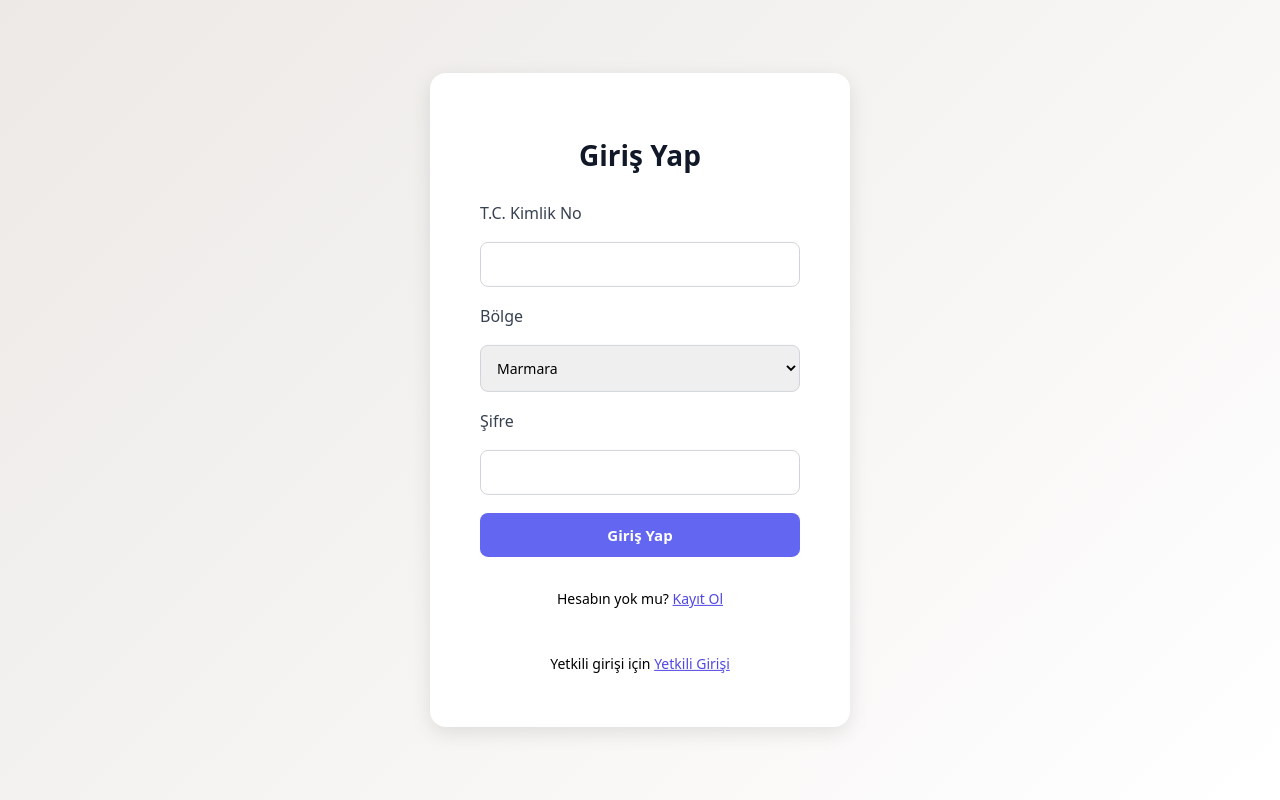
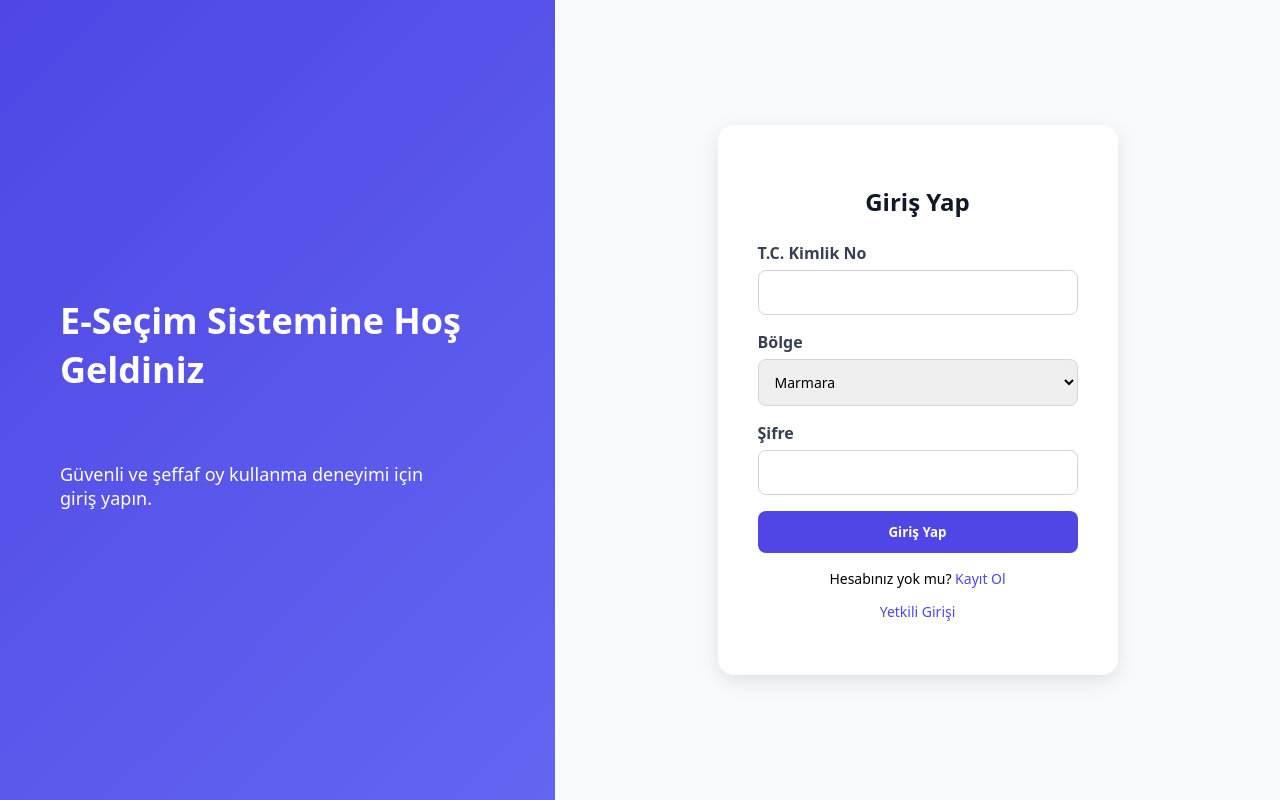
Before and after one commit to fatihberber1/blockchaine-secim, a React (Vite) app: page /login in a window 1280 px wide. Built offline with nearby package versions, Linux system fonts and the light colour scheme.

Commit message:
login page düzeltildi

```diff
--- a/src/pages/BlockchainPage.css
+++ b/src/pages/BlockchainPage.css
@@ -65,3 +65,22 @@
     color: #374151;
     word-break: break-all;
   }
+  .region-header {
+    background-color: #f3f4f6;
+    border: 1px solid #e5e7eb;
+    padding: 12px 16px;
+    border-radius: 10px;
+    margin-bottom: 16px;
+    font-size: 14px;
+    color: #374151;
+  }
+
+  .status-ok {
+    color: green;
+    font-weight: bold;
+  }
+
+  .status-broken {
+    color: red;
+    font-weight: bold;
+  }
--- a/src/pages/BlockchainPage.tsx
+++ b/src/pages/BlockchainPage.tsx
@@ -16,10 +16,12 @@ interface MerkleStructure {
   merkle_root: string;
   children: {
     region: string;
+    status: string;
+    merkle_root: string;
+    updated_at?: string;
     blocks: Block[];
   }[];
 }
-
 const BlockchainPage: React.FC = () => {
   const [structure, setStructure] = useState<MerkleStructure | null>(null);
   const [error, setError] = useState<string | null>(null);
@@ -51,7 +53,21 @@ const BlockchainPage: React.FC = () => {
           <div className="region-blocks">
             {structure.children.map((regionData) => (
               <div className="region-card" key={regionData.region}>
+                <div className="region-card" key={regionData.region}>
   <h2>{regionData.region}</h2>
+
+  <div className="region-header">
+    <p><strong>Durum:</strong>{" "}
+      <span className={regionData.status === "OK" ? "status-ok" : "status-broken"}>
+        {regionData.status}
+      </span>
+    </p>
+    <p><strong>Merkle Root:</strong> {regionData.merkle_root || "Yok"}</p>
+    {regionData.updated_at && (
+      <p><strong>Güncellendi:</strong> {regionData.updated_at}</p>
+    )}
+  </div>
+
   <div className="block-list">
     {regionData.blocks.map((block, i) => (
       <div className="block-card" key={i}>
@@ -65,6 +81,8 @@ const BlockchainPage: React.FC = () => {
     ))}
   </div>
 </div>
+
+              </div>
             ))}
           </div>
         </>
--- a/src/pages/LoginPage.css
+++ b/src/pages/LoginPage.css
@@ -1,108 +1,129 @@
-/* src/pages/LoginPage.css */
-
-* {
-    box-sizing: border-box;
-    font-family: system-ui, sans-serif;
+.login-wrapper {
+    display: flex;
+    height: 100vh;
+    font-family: 'Segoe UI', sans-serif;
   }
 
-body {
-    margin: 0;
-    padding: 0;
-    background-color: #f0f2f5;
+  .login-left {
+    flex: 0.6;
+    background: linear-gradient(135deg, #4f46e5, #6366f1);
+    color: white;
+    display: flex;
+    flex-direction: column;
+    justify-content: center;
+    padding: 60px;
+    gap: 30px;
   }
 
-.login-container {
-    min-height: 100vh;
+
+  .login-left h1 {
+    font-size: 36px;
+    margin-bottom: 20px;
+  }
+
+  .login-left p {
+    font-size: 18px;
+    max-width: 400px;
+  }
+
+  .login-right {
+    flex: 1;
     display: flex;
     justify-content: center;
     align-items: center;
-    background: linear-gradient(135deg, #ece9e6, #ffffff);
+    background: #f9fafb;
   }
 
-
-.login-card {
-    position: absolute;
-    top: 50%;
-    left: 50%;
-    transform: translate(-50%, -50%);
-    background-color: #ffffff;
-    padding: 40px 50px;
+  .login-form {
+    background-color: white;
+    padding: 40px;
     border-radius: 16px;
-    box-shadow: 0 6px 20px rgba(0, 0, 0, 0.1);
+    box-shadow: 0 6px 20px rgba(0,0,0,0.1);
     width: 100%;
-    max-width: 420px;
-    display: flex;
-    flex-direction: column;
-    gap: 18px;
+    max-width: 400px;
   }
 
-
-    .login-card h2 {
+  .login-form h2 {
+    font-size: 24px;
+    margin-bottom: 24px;
+    color: #111827;
     text-align: center;
-        margin-bottom: 10px;
-        font-size: 28px;
-        color: #111827;
   }
 
-    .login-card label {
-        font-weight: 500;
+  .login-form label {
+    display: block;
+    margin-bottom: 6px;
+    font-weight: 600;
     color: #374151;
   }
 
-    .login-card input,
-    .login-card select {
+  .login-form input,
+  .login-form select {
+    width: 100%;
     padding: 12px;
+    margin-bottom: 16px;
     border: 1px solid #d1d5db;
     border-radius: 8px;
+    outline: none;
     font-size: 14px;
-        transition: border 0.2s;
   }
 
-        .login-card input:focus,
-        .login-card select:focus {
-            outline: none;
-            border-color: #6366f1;
-        }
-
-    .login-card button {
-        padding: 12px;
-        background-color: #6366f1;
+  .login-form button {
+    width: 100%;
+    background-color: #4f46e5;
     color: white;
+    font-weight: bold;
     border: none;
     border-radius: 8px;
-        font-weight: 600;
-        font-size: 15px;
+    padding: 12px;
     cursor: pointer;
     transition: background-color 0.2s;
   }
 
-        .login-card button:hover {
-            background-color: #4f46e5;
+  .login-form button:hover {
+    background-color: #4338ca;
   }
 
-.error {
-    color: #dc2626;
+  .login-links {
+    margin-top: 16px;
     font-size: 14px;
     text-align: center;
   }
 
-.admin-login-link {
-    margin-top: 15px;
-    text-align: center;
+  .login-links a {
+    color: #4f46e5;
+    font-weight: 500;
+    text-decoration: none;
   }
 
-  .admin-button {
-    background-color: #111827;
-    color: white;
-    padding: 10px 24px;
-    border: none;
-    border-radius: 8px;
-    font-size: 15px;
-    font-weight: 600;
-    cursor: pointer;
-    transition: background-color 0.2s ease;
+  .login-links a:hover {
+    text-decoration: underline;
   }
 
-  .admin-button:hover {
-    background-color: #374151;
+  .error {
+    color: red;
+    font-size: 14px;
+    margin-bottom: 12px;
   }
+
+  .info-points {
+  list-style: none;
+  padding-left: 0;
+  font-size: 15px;
+  line-height: 1.6;
+}
+
+.info-points li {
+  margin-bottom: 12px;
+  padding-left: 24px;
+  position: relative;
+}
+
+.info-points li::before {
+  content: "✓";
+  position: absolute;
+  left: 0;
+  top: 0;
+  color: #a7f3d0;
+  font-weight: bold;
+}
--- a/src/pages/LoginPage.tsx
+++ b/src/pages/LoginPage.tsx
@@ -1,33 +1,16 @@
 import React, { useState } from "react";
+import { useNavigate, Link } from "react-router-dom";
 import axios from "axios";
-import { useNavigate, Link } from "react-router-dom";
 import "./LoginPage.css";
 
 const regions = [
-  "Marmara",
-  "Ege",
-  "Akdeniz",
-  "İç Anadolu",
-  "Karadeniz",
-  "Doğu Anadolu",
-  "Güneydoğu Anadolu",
+  "Marmara", "Ege", "Akdeniz", "İç Anadolu", "Karadeniz", "Doğu Anadolu", "Güneydoğu Anadolu"
 ];
 
-interface LoginForm {
-  tc: string;
-  region: string;
-  password: string;
-}
-
 const LoginPage: React.FC = () => {
-  const [form, setForm] = useState<LoginForm>({
-    tc: "",
-    region: "Marmara",
-    password: "",
-  });
-
+  const navigate = useNavigate();
+  const [form, setForm] = useState({ tc: "", region: "Marmara", password: "" });
   const [error, setError] = useState<string | null>(null);
-  const navigate = useNavigate();
 
   const handleChange = (e: React.ChangeEvent<HTMLInputElement | HTMLSelectElement>) => {
     setForm({ ...form, [e.target.name]: e.target.value });
@@ -39,44 +22,43 @@ const LoginPage: React.FC = () => {
 
     try {
       const response = await axios.post("http://127.0.0.1:8000/login", form);
-      const { access_token } = response.data;
-
-      localStorage.setItem("token", access_token);
+      localStorage.setItem("token", response.data.access_token);
       navigate("/vote");
     } catch (err: any) {
-      setError(err.response?.data?.detail || "Giriş başarısız");
+      setError(err.response?.data?.detail || "Giriş başarısız.");
     }
   };
 
+  return (
+    <div className="login-wrapper">
+      <div className="login-left">
+        <h1>E-Seçim Sistemine Hoş Geldiniz</h1>
+        <p>Güvenli ve şeffaf oy kullanma deneyimi için giriş yapın.</p>
+      </div>
 
-  return (
-    <div className="login-container">
-      <form className="login-card" onSubmit={handleSubmit}>
+      <div className="login-right">
+        <form onSubmit={handleSubmit} className="login-form">
           <h2>Giriş Yap</h2>
 
-        <label htmlFor="tc">T.C. Kimlik No</label>
+          <label>T.C. Kimlik No</label>
           <input
             type="text"
             name="tc"
-          id="tc"
-          maxLength={11}
             value={form.tc}
             onChange={handleChange}
+            maxLength={11}
             required
           />
 
-        <label htmlFor="region">Bölge</label>
-        <select name="region" id="region" value={form.region} onChange={handleChange}>
-          {regions.map((r) => (
-            <option key={r} value={r}>{r}</option>
-          ))}
+          <label>Bölge</label>
+          <select name="region" value={form.region} onChange={handleChange}>
+            {regions.map(r => <option key={r} value={r}>{r}</option>)}
           </select>
 
-        <label htmlFor="password">Şifre</label>
+          <label>Şifre</label>
           <input
             type="password"
             name="password"
-          id="password"
             value={form.password}
             onChange={handleChange}
             required
@@ -86,18 +68,17 @@ const LoginPage: React.FC = () => {
 
           <button type="submit">Giriş Yap</button>
 
-        <p style={{ textAlign: "center", fontSize: "14px" }}>
-          Hesabın yok mu?{" "}
-          <Link to="/register" style={{ color: "#4f46e5", fontWeight: "500" }}>
-            Kayıt Ol
-          </Link>
+          <div className="login-links">
+            <p>
+              Hesabınız yok mu?{" "}
+              <Link to="/register">Kayıt Ol</Link>
             </p>
-        <p style={{ textAlign: "center", fontSize: "14px" }}>Yetkili girişi için{" "}
-        <Link to="/admin" style={{ color: "#4f46e5", fontWeight: "500" }}>
-            Yetkili Girişi
-          </Link>
+            <p>
+              <Link to="/admin">Yetkili Girişi</Link>
             </p>
+          </div>
         </form>
+      </div>
     </div>
   );
 };
```
Lines whose indentation alone changed are shown as unchanged.
